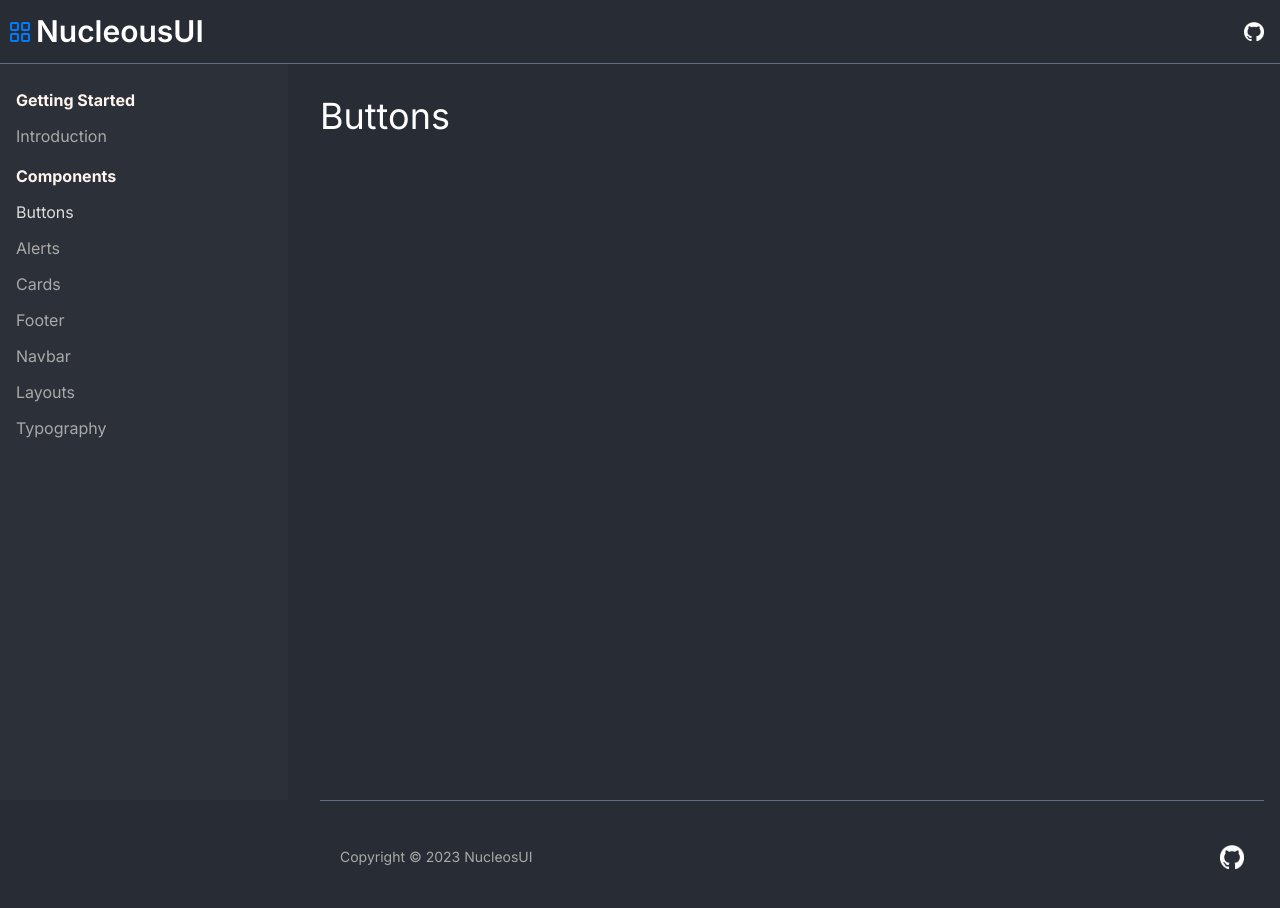
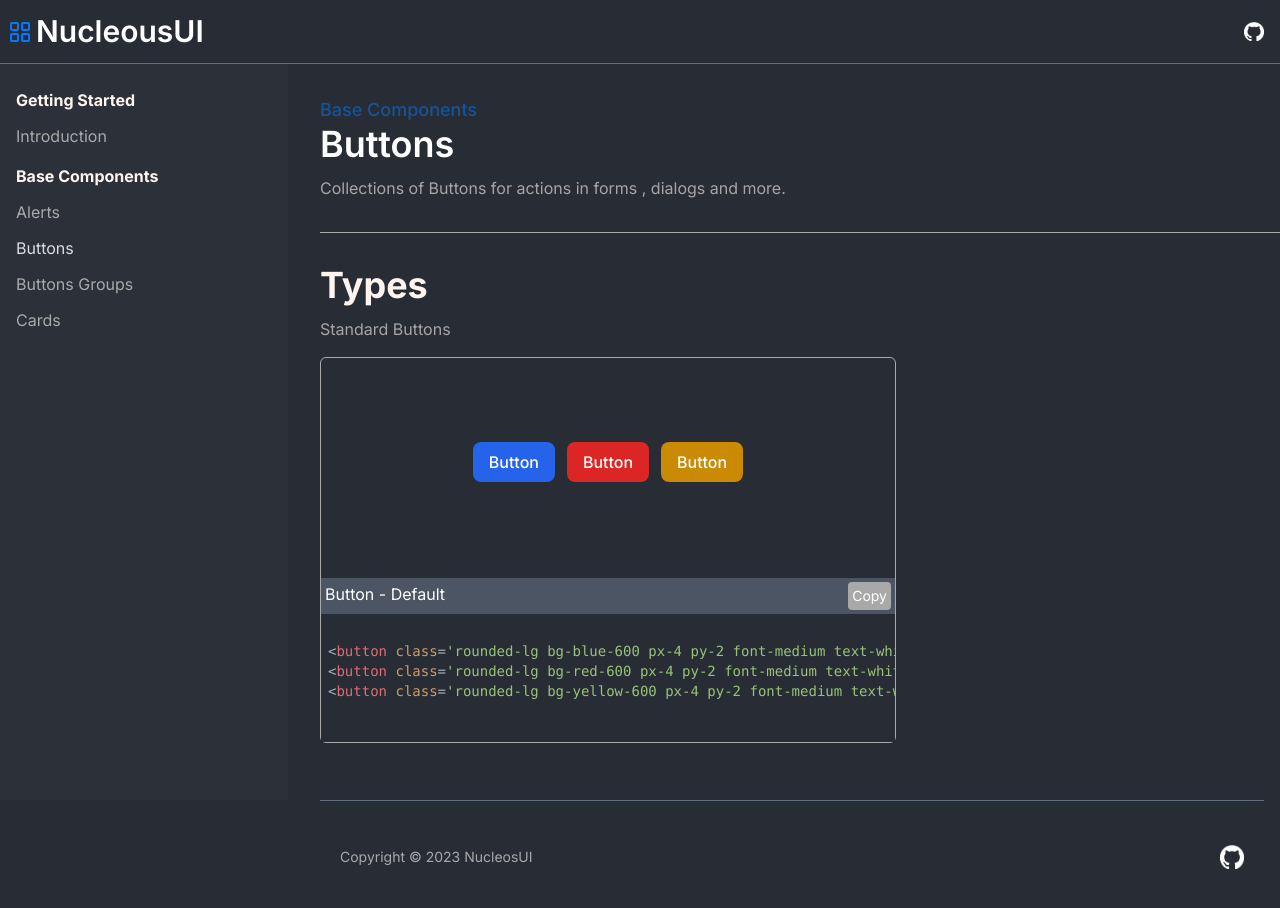
Before and after one commit to justizha/NucleousUI, a Next.js app: page /documentation/buttons in a window 1280 px wide. Shown: the top 908 px of the page. Built offline with nearby package versions, Linux system fonts and the light colour scheme.

Commit message:
standard buttons components

```diff
--- a/src/app/documentation/alert/page.tsx
+++ b/src/app/documentation/alert/page.tsx
@@ -1,7 +1,8 @@
+import DocsSection from "../../../components/DocsSection"
 export default function Alert() {
     return (
-        <section className="pt-20 sm:ml-64">
-            <h1>ALerts</h1>
-        </section>
+        <DocsSection>
+            <h1 className="text-main-white text-4xl">ALerts</h1>
+        </DocsSection>
     )
 }
--- /dev/null
+++ b/src/app/documentation/buttons-groups/page.tsx
@@ -0,0 +1,8 @@
+import DocsSection from "../../../components/DocsSection"
+export default function ButtonsGroups() {
+    return (
+        <DocsSection>
+            <h1 className="text-white text-4xl">Buttons Groups</h1>
+        </DocsSection>
+    )
+}
--- a/src/app/documentation/buttons/page.tsx
+++ b/src/app/documentation/buttons/page.tsx
@@ -1,8 +1,68 @@
-import DocsSection from "../../../components/DocsSection"
+"use client"
+import { useState } from "react";
+import SyntaxHighlighter from 'react-syntax-highlighter';
+import { atomOneDark } from "react-syntax-highlighter/dist/cjs/styles/hljs";
+import DocsSection from "../../../components/DocsSection";
+
+
+
 export default function Buttons() {
+
+    const codeString =
+    `
+<button class='rounded-lg bg-blue-600 px-4 py-2 font-medium text-white hover:bg-blue-700'>Button</button>
+<button class='rounded-lg bg-red-600 px-4 py-2 font-medium text-white hover:bg-red-700'>Button</button>
+<button class='rounded-lg bg-yellow-600 px-4 py-2 font-medium text-white hover:bg-yellow-700'>Button</button>
+    `
+    const [isCopied, setIsCopied] = useState(false)
+    const copyCode = (text: string) => {
+        navigator.clipboard.writeText(text).then(() => {
+            console.log("copied")
+            setIsCopied(true)
+        },
+            (error) => {
+                console.log("error", error)
+            })
+    }
     return (
         <DocsSection>
-            <h1 className="text-white text-4xl">Buttons</h1>
+            <p className="text-main-blue/50 text-lg font-medium">
+                Base Components
+            </p>
+            <h1 className="text-white text-4xl font-semibold mb-3">
+                Buttons
+            </h1>
+            <p className="text-main-white/60 text-base">
+                Collections of Buttons for actions in forms , dialogs and more.
+            </p>
+            <hr className="my-8 border-main-gray" />
+            <h1 className="text-4xl font-bold text-main-white mb-3">
+                Types
+            </h1>
+            <p className="text-main-white/60">
+                Standard Buttons
+            </p>
+            <div className="border rounded-md max-w-xl border-main-gray mt-4 mb-4">
+                <div className="max-w-xl mb-3 h-52 flex justify-center items-center gap-3">
+                    <button className="rounded-lg bg-blue-600 px-4 py-2 font-medium text-white hover:bg-blue-700">Button</button>
+                    <button className="rounded-lg bg-red-600 px-4 py-2 font-medium text-white hover:bg-red-700">Button</button>
+                    <button className="rounded-lg bg-yellow-600 px-4 py-2 font-medium text-white hover:bg-yellow-700">Button</button>
+                </div>
+                <div className='flex justify-between p-1  bg-gray-600 text-white text text-base max-w-xl'>
+                    <p>Button - Default</p>
+                    <button onClick={() => copyCode(codeString)} className='p-1 duration-200 bg-main-gray rounded text-sm'>
+                        {isCopied ? 'Copied !' : 'Copy'}
+                    </button>
+                </div>
+                <SyntaxHighlighter
+                    language='htmlbars'
+                    style={atomOneDark}
+                    wrapLongLines={false}
+                    className="overflow-y-auto h-32 max-w-xl text-sm text-start"
+                >
+                    {codeString}
+                </SyntaxHighlighter>
+            </div>
         </DocsSection>
     )
 }
--- a/src/app/documentation/cards/page.tsx
+++ b/src/app/documentation/cards/page.tsx
@@ -1,7 +1,9 @@
+
+import DocsSection from "../../../components/DocsSection"
 export default function Cards() {
     return (
-        <section className="pt-20 sm:ml-64">
-            <h1>Cards</h1>
-        </section>
+        <DocsSection>
+            <h1 className="text-main-white text-4xl">Cards</h1>
+        </DocsSection>
     )
 }
--- a/src/app/globals.css
+++ b/src/app/globals.css
@@ -13,27 +13,6 @@
   color: gainsboro;
 }
 
-::-webkit-scrollbar {
-  width: 10px;
-
-}
-
-::-webkit-scrollbar-track {
-  background: transparent;
-  border: 1px solid #4e4e4e;
-}
-
-::-webkit-scrollbar-thumb {
-  background-color: #4e4e4e;
-  border-radius: 10px;
-  border: 1px;
-}
-
-::-webkit-scrollbar-thumb:hover {
-  background-color: E;
-}
-
-
 @media (min-width: 400px) {
     .xs\:flex {
         display: flex;
--- a/src/components/DocsFooter.tsx
+++ b/src/components/DocsFooter.tsx
@@ -1,6 +1,6 @@
 export default function DocsFooter() {
     return (
-        <footer className="leading-6 mx-4 text-sm py-10 border-t border-main-accent md:ml-80 w-full">
+        <footer className="leading-6 mx-4 text-sm py-10 border-t border-main-accent lg:ml-80 w-full">
             <div className="px-4 m-1 flex justify-between  items-center">
                 <p className="text-main-gray">
                     Copyright © 2023 NucleosUI
--- a/src/components/DocsSection.tsx
+++ b/src/components/DocsSection.tsx
@@ -1,6 +1,6 @@
 export default function DocsSection({ children }) {
     return (
-        <section className="lg:pt-24 pt-32 sm:ml-80 border-main-accent max-w-5xl">
+        <section className="lg:pt-24 pt-32 lg:ml-80 border-main-accent max-w-5xl">
             {children}
         </section>
     )
--- a/src/components/SideBar.tsx
+++ b/src/components/SideBar.tsx
@@ -13,14 +13,11 @@
     };
 
 
-    const links = [
+    const BaseComponents = [
+        { href: '/documentation/alert', title: 'Alerts' },
         { href: '/documentation/buttons', title: 'Buttons' },
-        { href: '/documentation/alert', title: 'Alerts' },
+        { href: '/documentation/buttons-groups', title: 'Buttons Groups' },
         { href: '/documentation/cards', title: 'Cards' },
-        { href: '/documentation/footer', title: 'Footer' },
-        { href: '/documentation/navbar', title: 'Navbar' },
-        { href: '/documentation/page-layouts', title: 'Layouts' },
-        { href: '/documentation/typography', title: 'Typography' },
     ];
 
     const path = usePathname();
@@ -42,9 +39,9 @@
             )}
 
             {/* !!SIDEBAR!! */}
-            <div className="fixed md:hidden z-0  top-16  py-2 bg-main-black border-b border-main-accent w-full">
+            <div className="fixed lg:hidden  z-0  top-16  py-2 bg-main-black border-b border-main-accent w-full">
                 <div className=" flex items-center">
-                    <button type="button" onClick={handleClick} className="inline-flex items-center p-1 ms-1 text-sm text-white rounded-lg sm:hidden">
+                    <button type="button" onClick={handleClick} className="inline-flex items-center p-1 ms-1 text-sm text-white rounded-lg lg:hidden">
                         <svg className="w-6 h-6" aria-hidden="true" fill="currentColor" viewBox="0 0 20 20" xmlns="http://www.w3.org/2000/svg">
                             <path clipRule="evenodd" fillRule="evenodd" d="M2 4.75A.75.75 0 012.75 4h14.5a.75.75 0 010 1.5H2.75A.75.75 0 012 4.75zm0 10.5a.75.75 0 01.75-.75h7.5a.75.75 0 010 1.5h-7.5a.75.75 0 01-.75-.75zM2 10a.75.75 0 01.75-.75h14.5a.75.75 0 010 1.5H2.75A.75.75 0 012 10z"></path>
                         </svg>
@@ -52,7 +49,7 @@
                     <h3 className="text-main-white">Getting Started </h3>
                 </div>
             </div>
-            <aside className={`fixed sm:hidden lg:block md:top-16 top-0 left-0 md:w-72 w-80 inset-0 z-30 right-auto pb-10 bg-[#2c3039] overflow-y-auto transition-transform ${!toggle ? 'hidden' : 'block'}`}>
+            <aside className={`fixed lg:block lg:top-16 top-0 left-0 md:w-72 w-80 inset-0 z-30 right-auto pb-10 bg-[#2c3039] overflow-y-auto ${!toggle ? 'hidden' : 'block'}`}>
                 <div className="flex flex-col m-4">
                     <h1 className="text-base font-bold text-main-white mb-3 mt-2 active:text-main-white">
                         Getting Started
@@ -65,16 +62,16 @@
                     </ul>
 
                     <h1 className="text-base font-bold text-main-white mb-3">
-                        Components {/*  {SegmentRoute} */}
+                        Base Components {/*  {SegmentRoute} */}
                     </h1>
 
                     <ul className="">
-                        {links.map((link) => (
-                            <li className={`mb-3 text-base text-main-gray  hover:text-main-white duration-150 ${link.href === path ? 'activeLink' : ''}`} key={link.href}>
+                        {BaseComponents.map((BaseComponent: any) => (
+                            <li className={`mb-3 text-base text-main-gray  hover:text-main-white duration-150 ${BaseComponent.href === path ? 'activeLink' : ''}`} key={BaseComponent.href}>
                                 <Link
                                     onClick={handleClick}
-                                    href={link.href}>
-                                    {link.title}
+                                    href={BaseComponent.href}>
+                                    {BaseComponent.title}
                                 </Link>
                             </li>
                         ))}
```
Also changed, not shown: src/components/SearchInput.tsx (+5 -11 lines).
